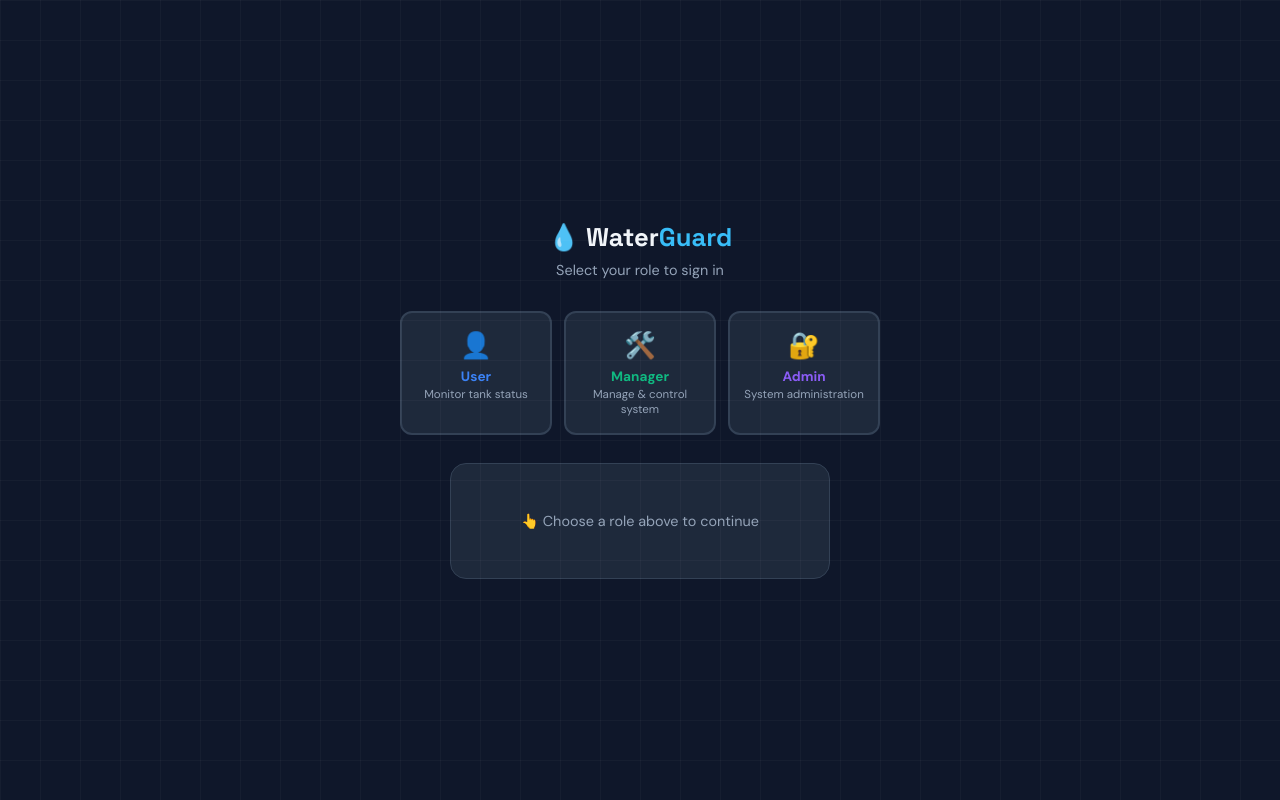
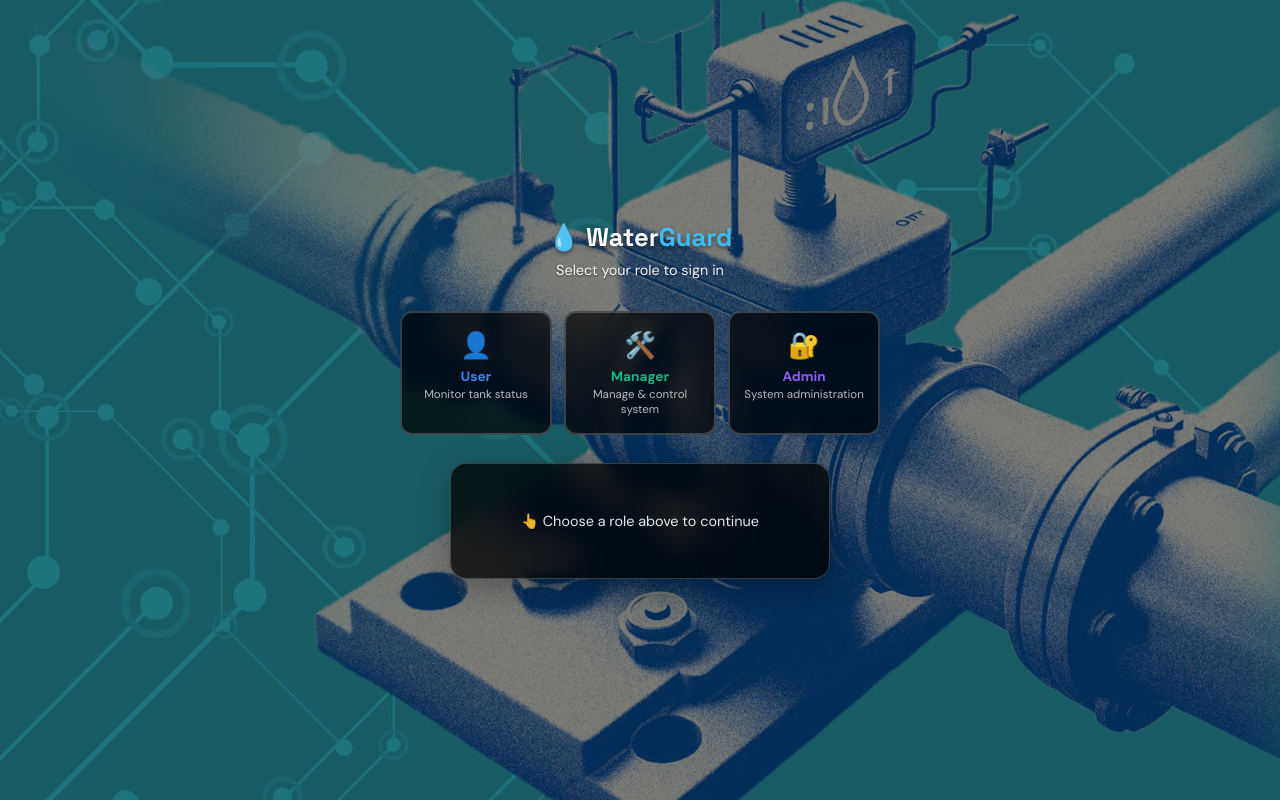
Before and after one commit to Jaylene23/Water_Alert, a PHP site: page /login.php in a window 1280 px wide. Run offline with PHP 8.4, Linux system fonts and the light colour scheme.

Commit message:
Added Waterbg.jpg background and removed assets folder

```diff
--- a/login.php
+++ b/login.php
@@ -41,6 +41,12 @@ $roles = [
     'manager' => ['label' => 'Manager', 'icon' => '🛠️', 'desc' => 'Manage & control system'],
     'admin'   => ['label' => 'Admin',   'icon' => '🔐', 'desc' => 'System administration'],
 ];
+
+// Get the correct base path
+$base_path = dirname($_SERVER['SCRIPT_NAME']);
+if ($base_path == '/' || $base_path == '\\') {
+    $base_path = '';
+}
 ?>
 <!DOCTYPE html>
 <html lang="en">
@@ -51,44 +57,264 @@ $roles = [
 <link href="https://fonts.googleapis.com/css2?family=DM+Sans:wght@400;500;700&family=Space+Grotesk:wght@600;700&display=swap" rel="stylesheet">
 <style>
 *{box-sizing:border-box;margin:0;padding:0}
-:root{--bg:#0f172a;--surface:#1e293b;--border:#334155;--text:#f1f5f9;--muted:#94a3b8;--user:#3b82f6;--manager:#10b981;--admin:#8b5cf6;}
-body{background:var(--bg);color:var(--text);font-family:'DM Sans',sans-serif;min-height:100vh;display:flex;flex-direction:column;align-items:center;justify-content:center;padding:20px;}
-.bg-grid{position:fixed;inset:0;background-image:linear-gradient(rgba(255,255,255,.03) 1px,transparent 1px),linear-gradient(90deg,rgba(255,255,255,.03) 1px,transparent 1px);background-size:40px 40px;pointer-events:none;}
-.logo{font-family:'Space Grotesk',sans-serif;font-size:1.6rem;font-weight:700;margin-bottom:8px;}
-.logo span{color:#38bdf8;}
-.subtitle{color:var(--muted);font-size:.9rem;margin-bottom:32px;}
-.role-grid{display:grid;grid-template-columns:repeat(3,1fr);gap:12px;width:100%;max-width:480px;margin-bottom:28px;}
-.role-btn{background:var(--surface);border:2px solid var(--border);border-radius:12px;padding:16px 12px;cursor:pointer;text-align:center;transition:all .2s;text-decoration:none;color:var(--text);}
-.role-btn:hover{transform:translateY(-2px);}
-.role-btn[data-role="user"]{color:var(--user);}
-.role-btn[data-role="manager"]{color:var(--manager);}
-.role-btn[data-role="admin"]{color:var(--admin);}
-.role-btn.active[data-role="user"]{border-color:var(--user);box-shadow:0 0 0 3px rgba(59,130,246,.2);}
-.role-btn.active[data-role="manager"]{border-color:var(--manager);box-shadow:0 0 0 3px rgba(16,185,129,.2);}
-.role-btn.active[data-role="admin"]{border-color:var(--admin);box-shadow:0 0 0 3px rgba(139,92,246,.2);}
-.role-icon{font-size:1.6rem;display:block;margin-bottom:6px;}
-.role-label{font-weight:700;font-size:.85rem;display:block;}
-.role-desc{font-size:.72rem;color:var(--muted);display:block;margin-top:2px;}
-.form-card{background:var(--surface);border:1px solid var(--border);border-radius:16px;padding:28px;width:100%;max-width:380px;}
-.form-card h3{font-family:'Space Grotesk',sans-serif;font-size:1.1rem;margin-bottom:4px;}
-.role-tag{font-size:.78rem;padding:3px 10px;border-radius:20px;display:inline-block;margin-bottom:20px;font-weight:600;}
-.tag-user{background:rgba(59,130,246,.15);color:var(--user);}
-.tag-manager{background:rgba(16,185,129,.15);color:var(--manager);}
-.tag-admin{background:rgba(139,92,246,.15);color:var(--admin);}
-label{display:block;font-size:.82rem;color:var(--muted);margin-bottom:6px;font-weight:500;}
-input{width:100%;background:#0f172a;border:1px solid var(--border);color:var(--text);padding:11px 14px;border-radius:8px;font-size:.95rem;margin-bottom:16px;outline:none;font-family:inherit;}
-input:focus{border-color:#38bdf8;}
-.btn-login{width:100%;padding:12px;border:none;border-radius:8px;font-weight:700;font-size:.95rem;cursor:pointer;transition:opacity .2s;font-family:inherit;}
-.btn-user{background:var(--user);color:#fff;}
-.btn-manager{background:var(--manager);color:#fff;}
-.btn-admin{background:var(--admin);color:#fff;}
-.btn-login:hover{opacity:.88;}
-.error{background:rgba(239,68,68,.15);color:#fca5a5;border:1px solid rgba(239,68,68,.25);border-radius:8px;padding:10px 14px;font-size:.85rem;margin-bottom:16px;}
-.no-role{color:var(--muted);text-align:center;font-size:.9rem;padding:20px 0;}
+:root{--surface:#1e293b;--border:#334155;--text:#f1f5f9;--muted:#94a3b8;--user:#3b82f6;--manager:#10b981;--admin:#8b5cf6;}
+
+body {
+  margin: 0;
+  padding: 0;
+  background: url('Waterbg.jpg') center/cover fixed no-repeat;
+  color: var(--text);
+  font-family: 'DM Sans', sans-serif;
+  min-height: 100vh;
+  display: flex;
+  flex-direction: column;
+  align-items: center;
+  justify-content: center;
+  position: relative;
+}
+
+/* Light overlay for text readability */
+body::before {
+  content: '';
+  position: fixed;
+  top: 0;
+  left: 0;
+  right: 0;
+  bottom: 0;
+  background: rgba(0, 0, 0, 0.5);
+  pointer-events: none;
+  z-index: 0;
+}
+
+.logo {
+  font-family: 'Space Grotesk', sans-serif;
+  font-size: 1.6rem;
+  font-weight: 700;
+  margin-bottom: 8px;
+  position: relative;
+  z-index: 1;
+  text-shadow: 0 2px 4px rgba(0,0,0,0.5);
+  background: transparent;
+  color: white;
+}
+
+.logo span {
+  color: #38bdf8;
+}
+
+.subtitle {
+  color: rgba(255,255,255,0.95);
+  font-size: .9rem;
+  margin-bottom: 32px;
+  position: relative;
+  z-index: 1;
+  background: transparent;
+  text-shadow: 0 1px 2px rgba(0,0,0,0.5);
+}
+
+.role-grid {
+  display: grid;
+  grid-template-columns: repeat(3, 1fr);
+  gap: 12px;
+  width: 100%;
+  max-width: 480px;
+  margin-bottom: 28px;
+  position: relative;
+  z-index: 1;
+}
+
+.role-btn {
+  background: rgba(0, 0, 0, 0.7);
+  backdrop-filter: blur(8px);
+  border: 2px solid rgba(255, 255, 255, 0.2);
+  border-radius: 12px;
+  padding: 16px 12px;
+  cursor: pointer;
+  text-align: center;
+  transition: all .2s;
+  text-decoration: none;
+  color: white;
+}
+
+.role-btn:hover {
+  transform: translateY(-2px);
+  background: rgba(0, 0, 0, 0.8);
+  border-color: rgba(56, 189, 248, 0.5);
+}
+
+.role-btn[data-role="user"] {
+  color: var(--user);
+}
+
+.role-btn[data-role="manager"] {
+  color: var(--manager);
+}
+
+.role-btn[data-role="admin"] {
+  color: var(--admin);
+}
+
+.role-btn.active[data-role="user"] {
+  border-color: var(--user);
+  box-shadow: 0 0 0 3px rgba(59,130,246,.3);
+}
+
+.role-btn.active[data-role="manager"] {
+  border-color: var(--manager);
+  box-shadow: 0 0 0 3px rgba(16,185,129,.3);
+}
+
+.role-btn.active[data-role="admin"] {
+  border-color: var(--admin);
+  box-shadow: 0 0 0 3px rgba(139,92,246,.3);
+}
+
+.role-icon {
+  font-size: 1.6rem;
+  display: block;
+  margin-bottom: 6px;
+}
+
+.role-label {
+  font-weight: 700;
+  font-size: .85rem;
+  display: block;
+}
+
+.role-desc {
+  font-size: .72rem;
+  color: rgba(255,255,255,0.7);
+  display: block;
+  margin-top: 2px;
+}
+
+.form-card {
+  background: rgba(0, 0, 0, 0.75);
+  backdrop-filter: blur(12px);
+  border: 1px solid rgba(255, 255, 255, 0.2);
+  border-radius: 16px;
+  padding: 28px;
+  width: 100%;
+  max-width: 380px;
+  position: relative;
+  z-index: 1;
+  box-shadow: 0 8px 32px rgba(0,0,0,0.3);
+}
+
+.form-card h3 {
+  font-family: 'Space Grotesk', sans-serif;
+  font-size: 1.1rem;
+  margin-bottom: 4px;
+  color: #fff;
+}
+
+.role-tag {
+  font-size: .78rem;
+  padding: 3px 10px;
+  border-radius: 20px;
+  display: inline-block;
+  margin-bottom: 20px;
+  font-weight: 600;
+}
+
+.tag-user {
+  background: rgba(59,130,246,.3);
+  color: var(--user);
+}
+
+.tag-manager {
+  background: rgba(16,185,129,.3);
+  color: var(--manager);
+}
+
+.tag-admin {
+  background: rgba(139,92,246,.3);
+  color: var(--admin);
+}
+
+label {
+  display: block;
+  font-size: .82rem;
+  color: rgba(255,255,255,0.9);
+  margin-bottom: 6px;
+  font-weight: 500;
+}
+
+input {
+  width: 100%;
+  background: rgba(0, 0, 0, 0.6);
+  border: 1px solid rgba(255, 255, 255, 0.2);
+  color: white;
+  padding: 11px 14px;
+  border-radius: 8px;
+  font-size: .95rem;
+  margin-bottom: 16px;
+  outline: none;
+  font-family: inherit;
+}
+
+input:focus {
+  border-color: #38bdf8;
+  background: rgba(0, 0, 0, 0.8);
+  box-shadow: 0 0 0 2px rgba(56, 189, 248, 0.2);
+}
+
+input::placeholder {
+  color: rgba(255,255,255,0.5);
+}
+
+.btn-login {
+  width: 100%;
+  padding: 12px;
+  border: none;
+  border-radius: 8px;
+  font-weight: 700;
+  font-size: .95rem;
+  cursor: pointer;
+  transition: all .2s;
+  font-family: inherit;
+}
+
+.btn-user {
+  background: var(--user);
+  color: #fff;
+}
+
+.btn-manager {
+  background: var(--manager);
+  color: #fff;
+}
+
+.btn-admin {
+  background: var(--admin);
+  color: #fff;
+}
+
+.btn-login:hover {
+  opacity: .88;
+  transform: translateY(-1px);
+  box-shadow: 0 4px 12px rgba(0,0,0,0.2);
+}
+
+.error {
+  background: rgba(239,68,68,.2);
+  color: #fca5a5;
+  border: 1px solid rgba(239,68,68,.3);
+  border-radius: 8px;
+  padding: 10px 14px;
+  font-size: .85rem;
+  margin-bottom: 16px;
+}
+
+.no-role {
+  color: rgba(255,255,255,0.9);
+  text-align: center;
+  font-size: .9rem;
+  padding: 20px 0;
+}
 </style>
 </head>
 <body>
-<div class="bg-grid"></div>
 <div class="logo">💧 Water<span>Guard</span></div>
 <p class="subtitle">Select your role to sign in</p>
 
```
Also changed, not shown: Waterbg.jpg (renamed from asssets/Waterbg.jpg), WaterleakLG.png (added).
